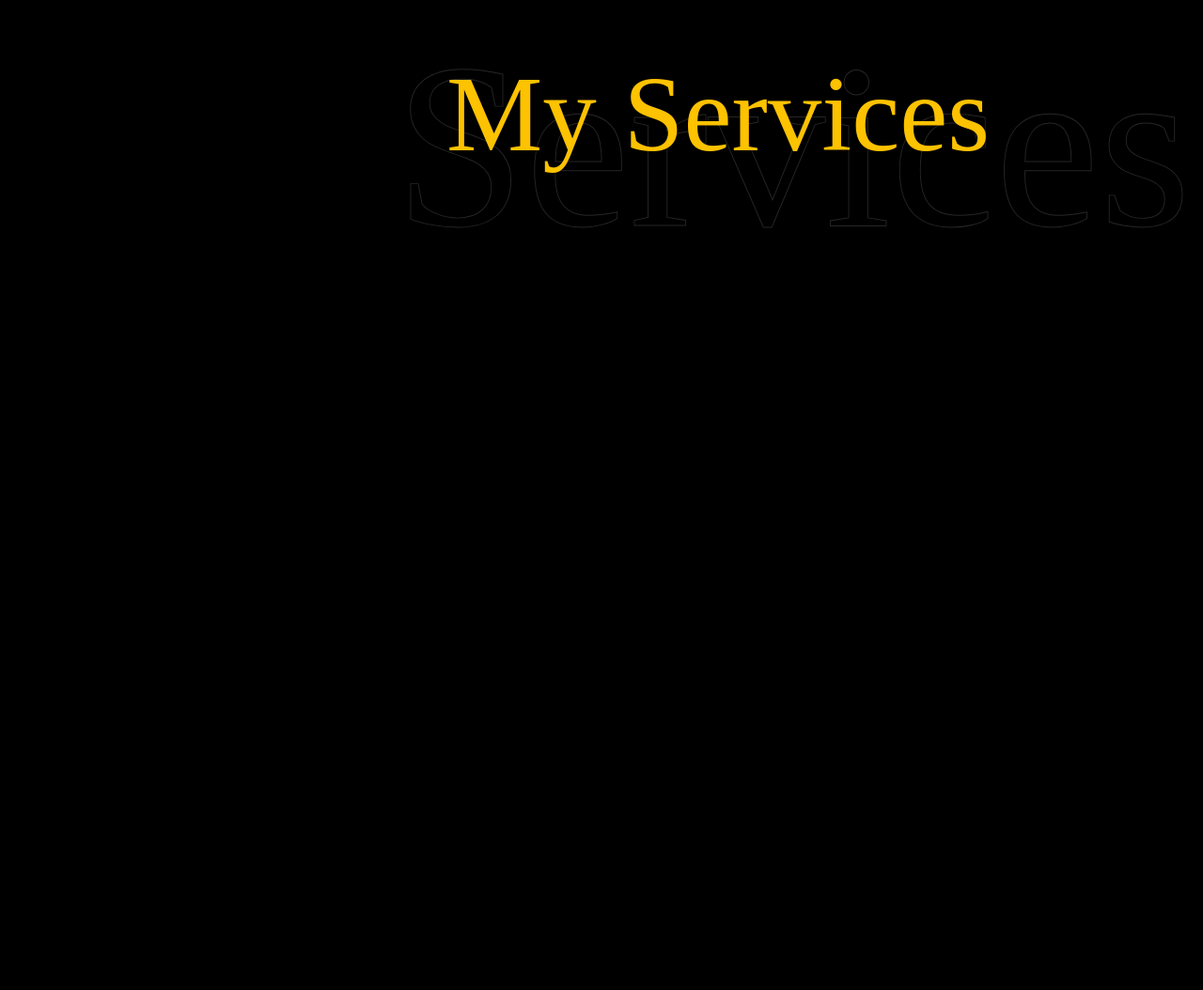
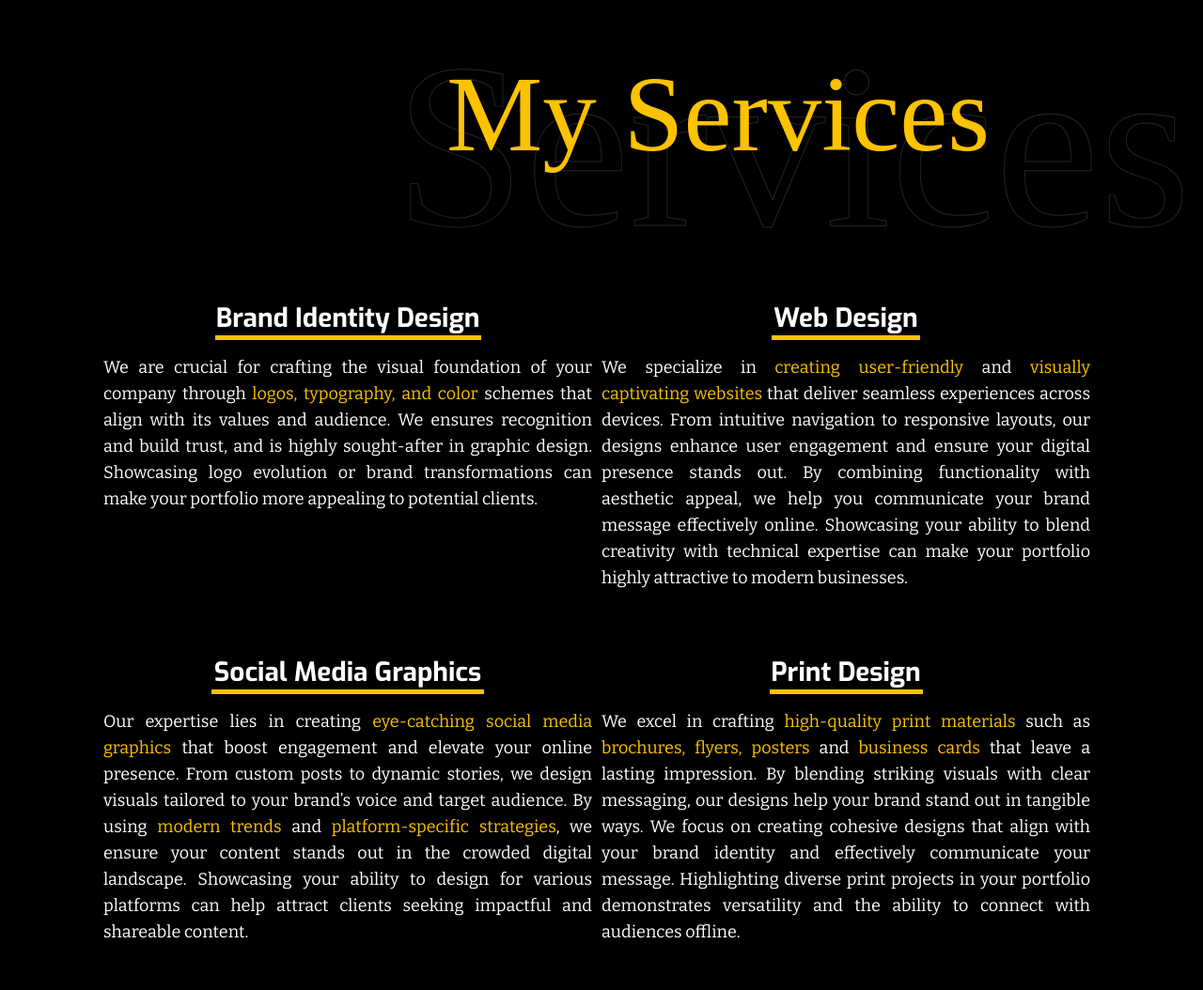
Before and after one commit to arsene774/Miles, a plain HTML site: page miles.html in a window 1280 px wide. Shown: the part 1229-2283 px from the top of the page at 94% size. Before the commit the page ends 1529 px from the top, so only its background shows below. Drawn offline with nearby package versions, Linux system fonts and the light colour scheme; a web font is replaced by a local one.

Commit message:
added services

```diff
--- a/miles.css
+++ b/miles.css
@@ -1,4 +1,4 @@
-@import url('https://fonts.googleapis.com/css2?family=Alata&family=Alef:wght@400;700&family=Encode+Sans+Condensed:wght@100;200;300;400;500;600;700;800;900&family=Inria+Sans:ital,wght@0,300;0,400;0,700;1,300;1,400;1,700&family=Istok+Web:ital,wght@0,400;0,700;1,400;1,700&family=Jomhuria&family=Lalezar&family=Lexend&family=Lisu+Bosa:ital,wght@0,200;0,300;0,400;0,500;0,600;0,700;0,800;0,900;1,200;1,300;1,400;1,500;1,600;1,700;1,800;1,900&family=Montserrat:ital,wght@0,100..900;1,100..900&family=Playwrite+VN:wght@100..400&display=swap');
+@import url('https://fonts.googleapis.com/css2?family=Alata&family=Alef:wght@400;700&family=Bitter:ital,wght@0,100..900;1,100..900&family=Encode+Sans+Condensed:wght@100;200;300;400;500;600;700;800;900&family=Exo:ital,wght@0,100..900;1,100..900&family=Inria+Sans:ital,wght@0,300;0,400;0,700;1,300;1,400;1,700&family=Istok+Web:ital,wght@0,400;0,700;1,400;1,700&family=Jomhuria&family=Lalezar&family=Lexend&family=Lisu+Bosa:ital,wght@0,200;0,300;0,400;0,500;0,600;0,700;0,800;0,900;1,200;1,300;1,400;1,500;1,600;1,700;1,800;1,900&family=Montserrat:ital,wght@0,100..900;1,100..900&family=Playwrite+VN:wght@100..400&display=swap');
 
 
 * {
@@ -268,3 +268,59 @@ li a:active {
     top: 1285px;
     left: 475px;
 }
+#services1 {
+    color: white;
+    font-family: "Exo", serif;
+    font-optical-sizing: auto;
+    font-weight: 700;
+    font-style: normal;
+    font-size: 28px;
+}
+#servicesLine1 {
+    background-color: #FDC200;
+    height: 5px;
+    width: 283px;
+}
+#servicesLine2 {
+    background-color: #FDC200;
+    height: 5px;
+    width: 158px;
+}
+#servicesLine3 {
+    background-color: #FDC200;
+    height: 5px;
+    width: 290px;
+}
+#servicesLine4 {
+    background-color: #FDC200;
+    height: 5px;
+    width: 163px;
+}
+#servicesP1 {
+    padding-top: 15px;
+    color: #ffffff;
+    font-family: "Bitter", serif;
+    font-optical-sizing: auto;
+    font-weight: 400;
+    font-style: normal;
+    font-size: 18px;
+    line-height: 28px;
+    height: 300px;
+    width: 520px;
+    text-align: justify;
+}
+#services2 {
+    display: flex;
+    align-items: center;
+    flex-direction: column;
+}
+#services3 {
+    display: flex;
+    justify-content: space-between;
+    padding-left: 110px;
+    padding-right: 120px;
+    padding-top: 20px;
+}
+#services4 {
+    color: #FDC200;
+}
--- a/miles.html
+++ b/miles.html
@@ -51,37 +51,38 @@
                     <div><b>Email:</b> hirwasene@gmail.com</div>
                     <div><b>Nationality:</b> Rwanda</div>
                 </div>
-                <div>
-                    <div>
-                        <h1></h1>
-                        <div></div>
-                        <p></p>
-                    </div>
-                    <div>
-                        <h1></h1>
-                        <div></div>
-                        <p></p>
-                    </div>
-                </div>
-                <div>
-                    <div>
-                        <h1></h1>
-                        <div></div>
-                        <p></p>
-                    </div>
-                    <div>
-                        <h1></h1>
-                        <div></div>
-                        <p></p>
-                    </div>
-                </div>
             </div>
         </div>
     </main>
     <main>
-        <div id="services1">
+        <div>
             <h1 id="services">Services</h1>
             <h1 id="my-services">My Services</h1>
+        </div>
+        <div id="services3">
+            <div id="services2">
+                <h1 id="services1">Brand Identity Design</h1>
+                <div id="servicesLine1"></div>
+                <p id="servicesP1">We are crucial for crafting the visual foundation of your company through <a id="services4">logos, typography,
+                 and color</a> schemes that align with its values and audience. We ensures recognition and build trust, and is highly sought-after in graphic design. Showcasing logo evolution or brand transformations can make your portfolio more appealing to potential clients.</p>
+            </div>
+            <div id="services2">
+                <h1 id="services1">Web Design</h1>
+                <div id="servicesLine2"></div>
+                <p id="servicesP1">We specialize in <a id="services4">creating user-friendly</a> and <a id="services4">visually captivating websites</a> that deliver seamless experiences across devices. From intuitive navigation to responsive layouts, our designs enhance user engagement and ensure your digital presence stands out. By combining functionality with aesthetic appeal, we help you communicate your brand message effectively online. Showcasing your ability to blend creativity with technical expertise can make your portfolio highly attractive to modern businesses.</p>
+            </div>
+        </div>
+        <div id="services3">
+            <div id="services2">
+                <h1 id="services1">Social Media Graphics</h1>
+                <div id="servicesLine3"></div>
+                <p id="servicesP1">Our expertise lies in creating <a id="services4">eye-catching social media graphics</a> that boost engagement and elevate your online presence. From custom posts to dynamic stories, we design visuals tailored to your brand’s voice and target audience. By using <a id="services4">modern trends</a> and <a id="services4">platform-specific strategies</a>, we ensure your content stands out in the crowded digital landscape. Showcasing your ability to design for various platforms can help attract clients seeking impactful and shareable content.</p>
+            </div>
+            <div id="services2">
+                <h1 id="services1">Print Design</h1>
+                <div id="servicesLine4"></div>
+                <p id="servicesP1">We excel in crafting <a id="services4">high-quality print materials</a> such as <a id="services4">brochures, flyers, posters</a> and <a id="services4">business cards </a> that leave a lasting impression. By blending striking visuals with clear messaging, our designs help your brand stand out in tangible ways. We focus on creating cohesive designs that align with your brand identity and effectively communicate your message. Highlighting diverse print projects in your portfolio demonstrates versatility and the ability to connect with audiences offline.</p>
+            </div>
         </div>
     </main>
     <footer></footer>
```
